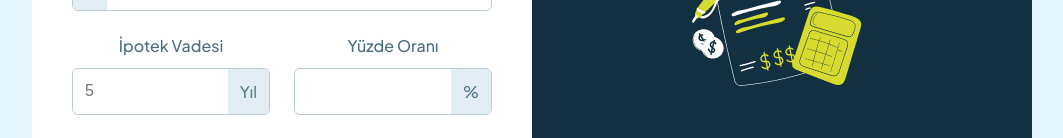
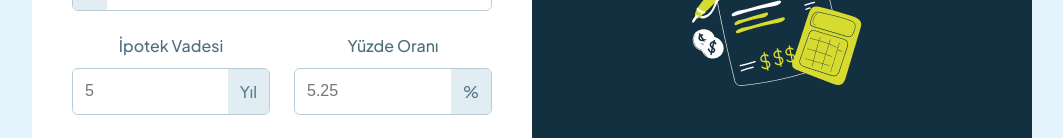
Before and after one commit to dursunkokturk/Front-End-School-React-JS-Project-Loan-And-Mortgage-Calculator-App-V3, a React (Vite) app: page / in a window 1280 px wide. Shown: the part 299-437 px from the top of the page, without its empty margins (108-1171 px from the left). Built offline with nearby package versions, Linux system fonts and the light colour scheme.

Commit message:
src klasoru icindeki app.jsx component icindeki mortgageInterestRate alani useState kullanilarak controlled durumuna getirildi

```diff
--- a/src/App.jsx
+++ b/src/App.jsx
@@ -6,6 +6,7 @@ import { useState } from 'react'
 export default function App() {
   const [mortgageAmount, setMortgageAmount] = useState("");
   const [mortgageTerm, setMortgageTerm] = useState("");
+  const [mortgageInterestRate, setMortgageInterestRate] = useState("");
 
   return (
     <>
@@ -56,7 +57,15 @@ export default function App() {
               <div className="form-group">
                 <h4>Yüzde Oranı</h4>
                 <div className="input-box">
-                  <input type="text" placeholder='' />
+                  <input
+                    type="text"
+                    value={mortgageInterestRate}
+                    placeholder='5.25'
+                    onCanPlay={(e)=>{
+                      const value=e.target.value;
+                      setMortgageInterestRate(value);
+                    }}
+                  />
                   <span className="prefix">%</span>
                 </div>
               </div>
```
